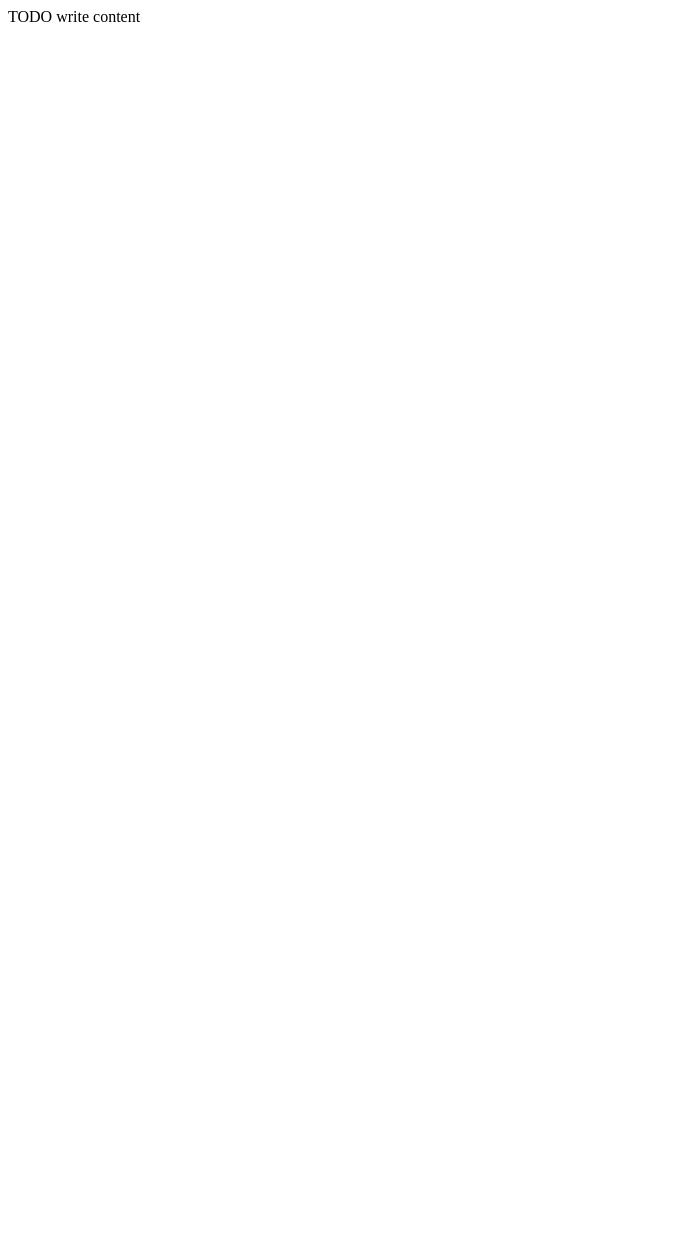
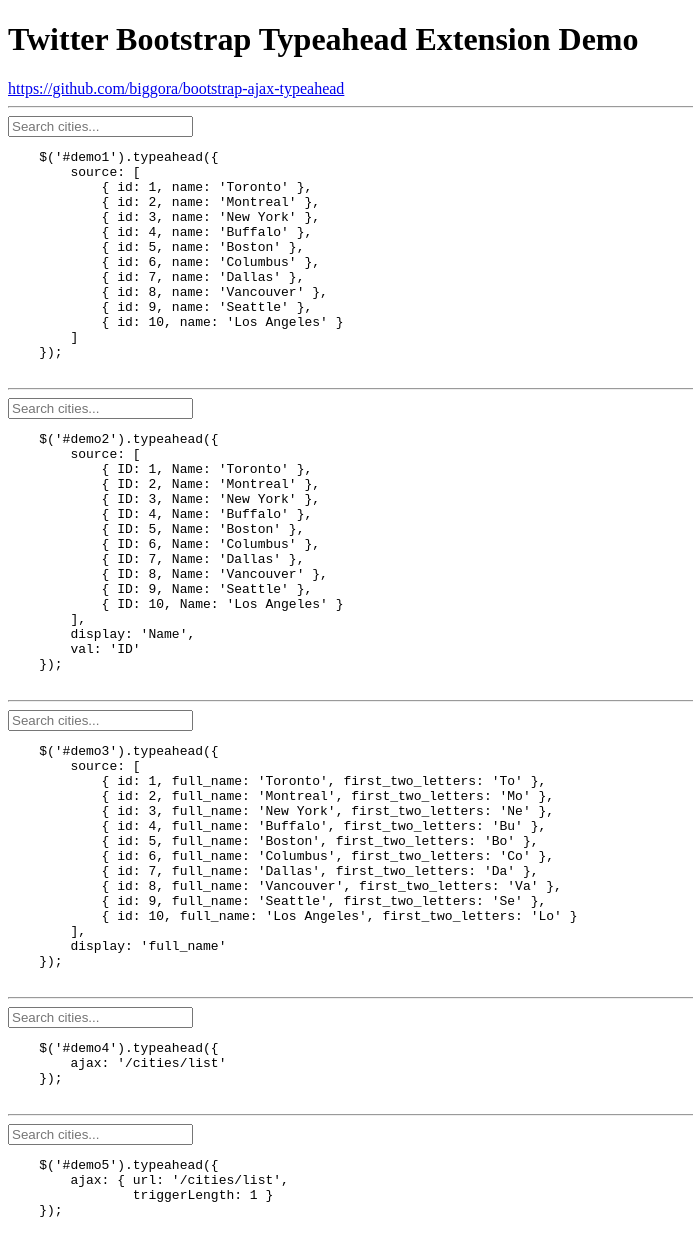
Before and after one commit to biggora/bootstrap-ajax-typeahead, a plain HTML site: page demo/index.html in a window 1280 px wide. Shown: the whole page, without its empty margins (0-693 px from the left). Before the commit the page ends 800 px from the top, so only its background shows below. Drawn offline with Linux system fonts and the light colour scheme.

Commit message:
Add demo

```diff
--- a/demo/index.html
+++ b/demo/index.html
@@ -24,10 +24,105 @@
 <!DOCTYPE html>
 <html>
     <head>
-        <title></title>
+        <title>Twitter Bootstrap Typeahead Extension Demo</title>
         <meta http-equiv="Content-Type" content="text/html; charset=UTF-8">
     </head>
-    <body>
-        <div>TODO write content</div>
+    <body class="container">
+        <h1>Twitter Bootstrap Typeahead Extension Demo</h1>
+        <a href="https://github.com/biggora/bootstrap-ajax-typeahead" target="_blank">https://github.com/biggora/bootstrap-ajax-typeahead</a>
+        <hr />
+        <div class="alert alert-block alert-success">
+        </div>
+        <div class="row">
+            <div class="well span4">
+                <input id="demo1" type="text" class="span4" placeholder="Search cities..." autocomplete="off" />
+            </div>
+            <pre class="prettyprint span7">
+    $('#demo1').typeahead({
+        source: [
+            { id: 1, name: 'Toronto' },
+            { id: 2, name: 'Montreal' },
+            { id: 3, name: 'New York' },
+            { id: 4, name: 'Buffalo' },
+            { id: 5, name: 'Boston' },
+            { id: 6, name: 'Columbus' },
+            { id: 7, name: 'Dallas' },
+            { id: 8, name: 'Vancouver' },
+            { id: 9, name: 'Seattle' },
+            { id: 10, name: 'Los Angeles' }
+        ]
+    });
+            </pre>
+        </div>
+        <hr />
+        <div class="row">
+            <div class="well span4">
+                <input id="demo2" type="text" class="span4" placeholder="Search cities..." autocomplete="off" />
+            </div>
+            <pre class="prettyprint span7">
+    $('#demo2').typeahead({
+        source: [
+            { ID: 1, Name: 'Toronto' },
+            { ID: 2, Name: 'Montreal' },
+            { ID: 3, Name: 'New York' },
+            { ID: 4, Name: 'Buffalo' },
+            { ID: 5, Name: 'Boston' },
+            { ID: 6, Name: 'Columbus' },
+            { ID: 7, Name: 'Dallas' },
+            { ID: 8, Name: 'Vancouver' },
+            { ID: 9, Name: 'Seattle' },
+            { ID: 10, Name: 'Los Angeles' }
+        ],
+        display: 'Name',
+        val: 'ID'
+    });
+            </pre>
+        </div>
+        <hr />
+        <div class="row">
+            <div class="well span4">
+                <input id="demo3" type="text" class="span4" placeholder="Search cities..." autocomplete="off" />
+            </div>
+            <pre class="prettyprint span7">
+    $('#demo3').typeahead({
+        source: [
+            { id: 1, full_name: 'Toronto', first_two_letters: 'To' },
+            { id: 2, full_name: 'Montreal', first_two_letters: 'Mo' },
+            { id: 3, full_name: 'New York', first_two_letters: 'Ne' },
+            { id: 4, full_name: 'Buffalo', first_two_letters: 'Bu' },
+            { id: 5, full_name: 'Boston', first_two_letters: 'Bo' },
+            { id: 6, full_name: 'Columbus', first_two_letters: 'Co' },
+            { id: 7, full_name: 'Dallas', first_two_letters: 'Da' },
+            { id: 8, full_name: 'Vancouver', first_two_letters: 'Va' },
+            { id: 9, full_name: 'Seattle', first_two_letters: 'Se' },
+            { id: 10, full_name: 'Los Angeles', first_two_letters: 'Lo' }
+        ],
+        display: 'full_name'
+    });
+            </pre>
+        </div>
+        <hr />
+        <div class="row">
+            <div class="well span4">
+                <input id="demo4" type="text" class="span4" placeholder="Search cities..." autocomplete="off" />
+            </div>
+            <pre class="prettyprint span7">
+    $('#demo4').typeahead({
+        ajax: '/cities/list'
+    });
+            </pre>
+        </div>
+        <hr />
+        <div class="row">
+            <div class="well span4">
+                <input id="demo5" type="text" class="span4" placeholder="Search cities..." autocomplete="off" />
+            </div>
+            <pre class="prettyprint span7">
+    $('#demo5').typeahead({
+        ajax: { url: '/cities/list',
+                triggerLength: 1 }
+    });
+            </pre>
+        </div>
     </body>
 </html>
```
Also changed, not shown: README.md.
